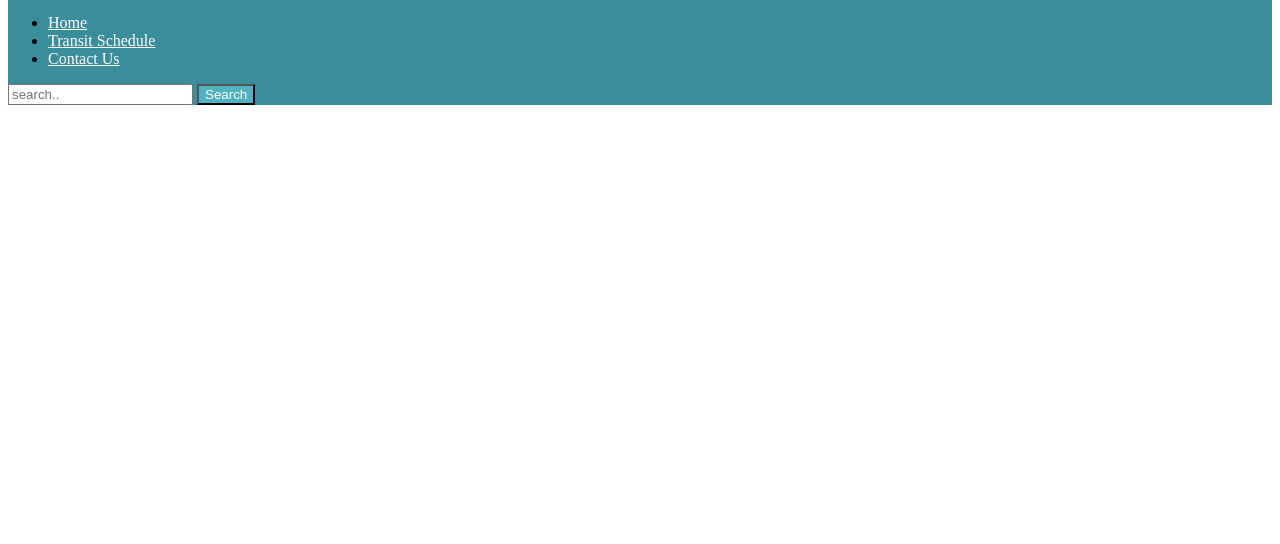
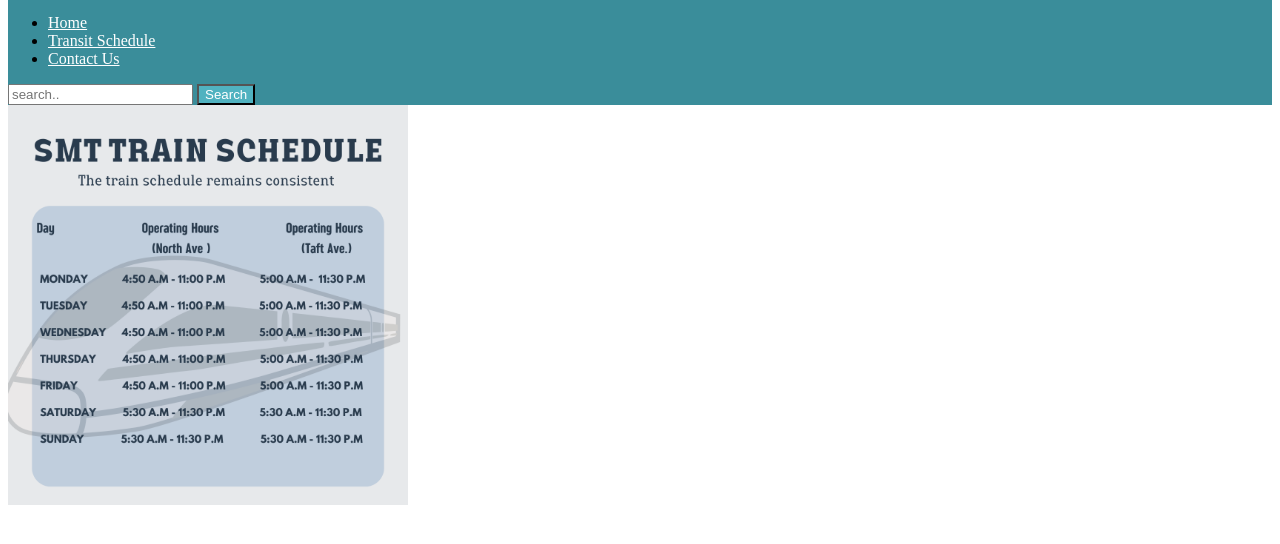
Before and after one commit to Samzterrific/LP_ICT9R_Q3Project_Prowel-Moyaen, a plain HTML site: page page2.html in a window 1280 px wide. Shown: the part 64-608 px from the top of the page. Drawn offline with Linux system fonts and the light colour scheme.

Commit message:
Update page2.html

```diff
--- a/page2.html
+++ b/page2.html
@@ -28,7 +28,7 @@
 	</div>
 </nav>
 
-
+<img src="Train Schedule.png" style="height: 400px; width: 400px">
 
 </body>
 </html>
```
